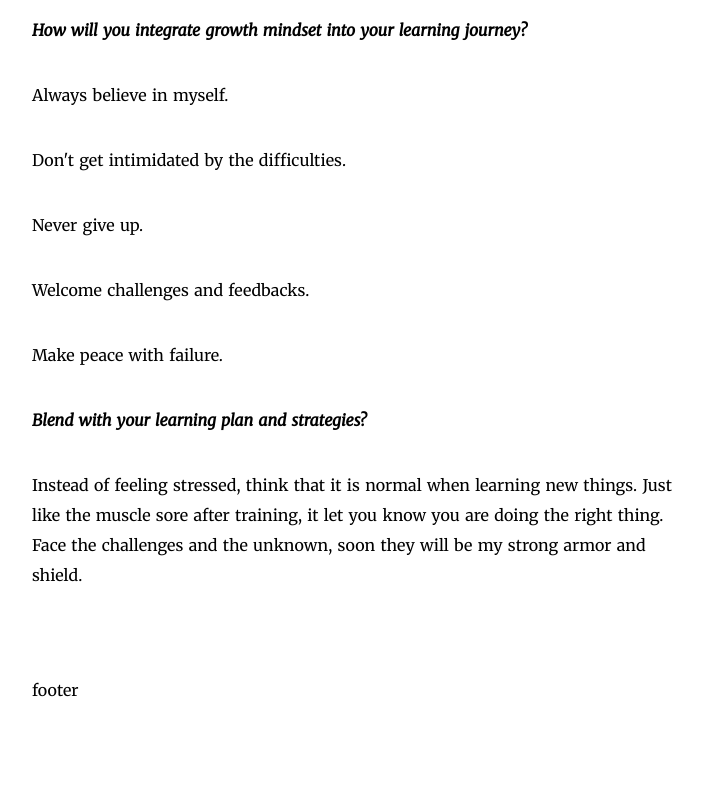
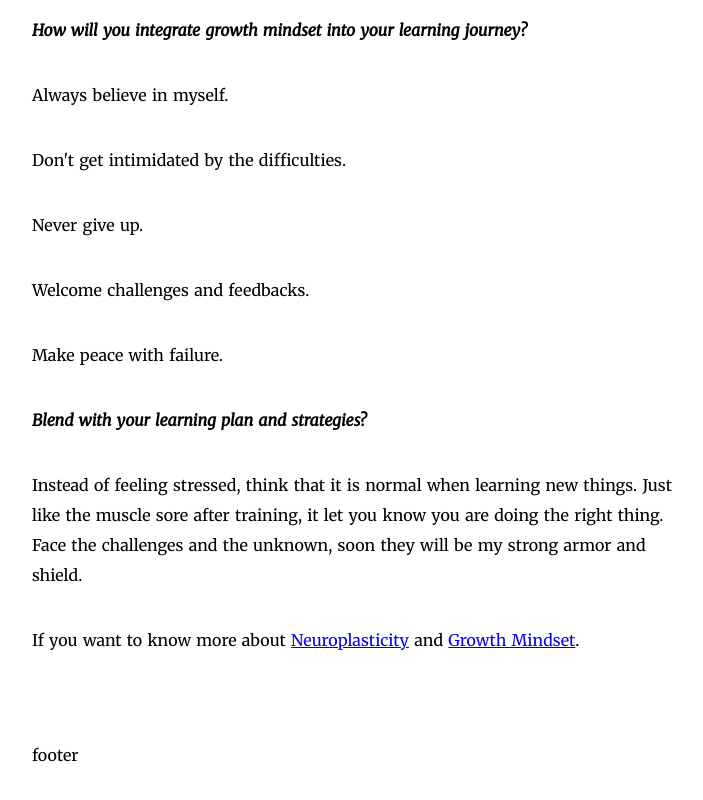
Before and after one commit to yumi-wang/yumi-wang.github.io, a plain HTML site: page blog/neuroplasticity.html in a window 1280 px wide. Shown: the part 2997-3797 px from the top of the page, without its empty margins (283-986 px from the left). Before the commit the page ends 3760 px from the top, so only its background shows below. Drawn offline with Linux system fonts and the light colour scheme; a web font is replaced by a local one.

Commit message:
add links

```diff
--- a/blog/neuroplasticity.html
+++ b/blog/neuroplasticity.html
@@ -167,6 +167,10 @@
               <p>
                 Instead of feeling stressed, think that it is normal when learning new things. Just like the muscle sore after training, it let you know you are doing the right thing. Face the challenges and the unknown, soon they will be my strong armor and shield.
               </p>
+
+              <p>
+                If you want to know more about <a href="https://accelerate.uofuhealth.utah.edu/resilience/neuroplasticity-how-to-use-your-brain-s-malleability-to-improve-your-well-being" target="_blank">Neuroplasticity</a> and <a href="https://www.themarginalian.org/2014/01/29/carol-dweck-mindset/" target="_blank">Growth Mindset</a>.
+              </p>
             </div>
 
           </article>
```
